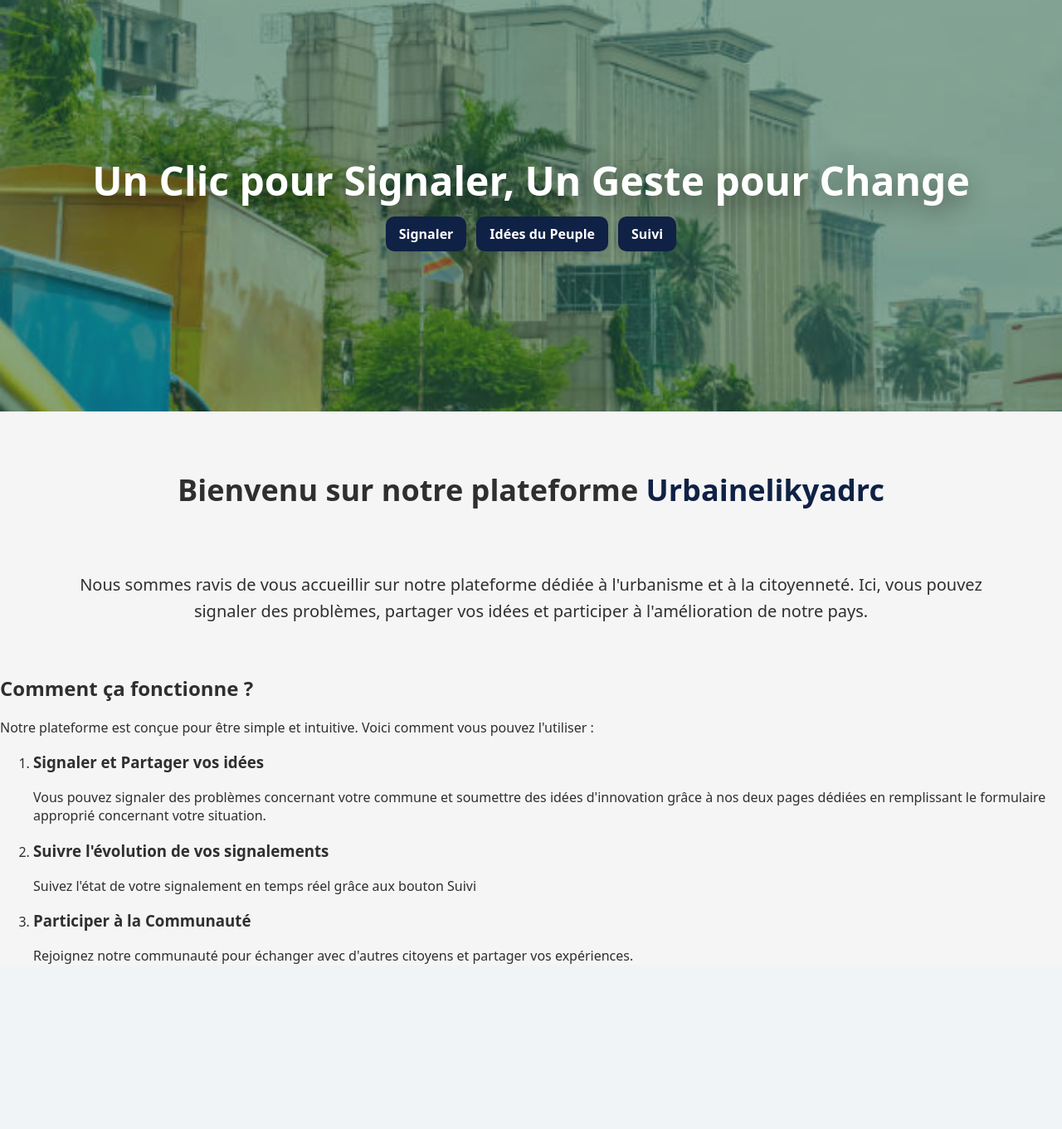
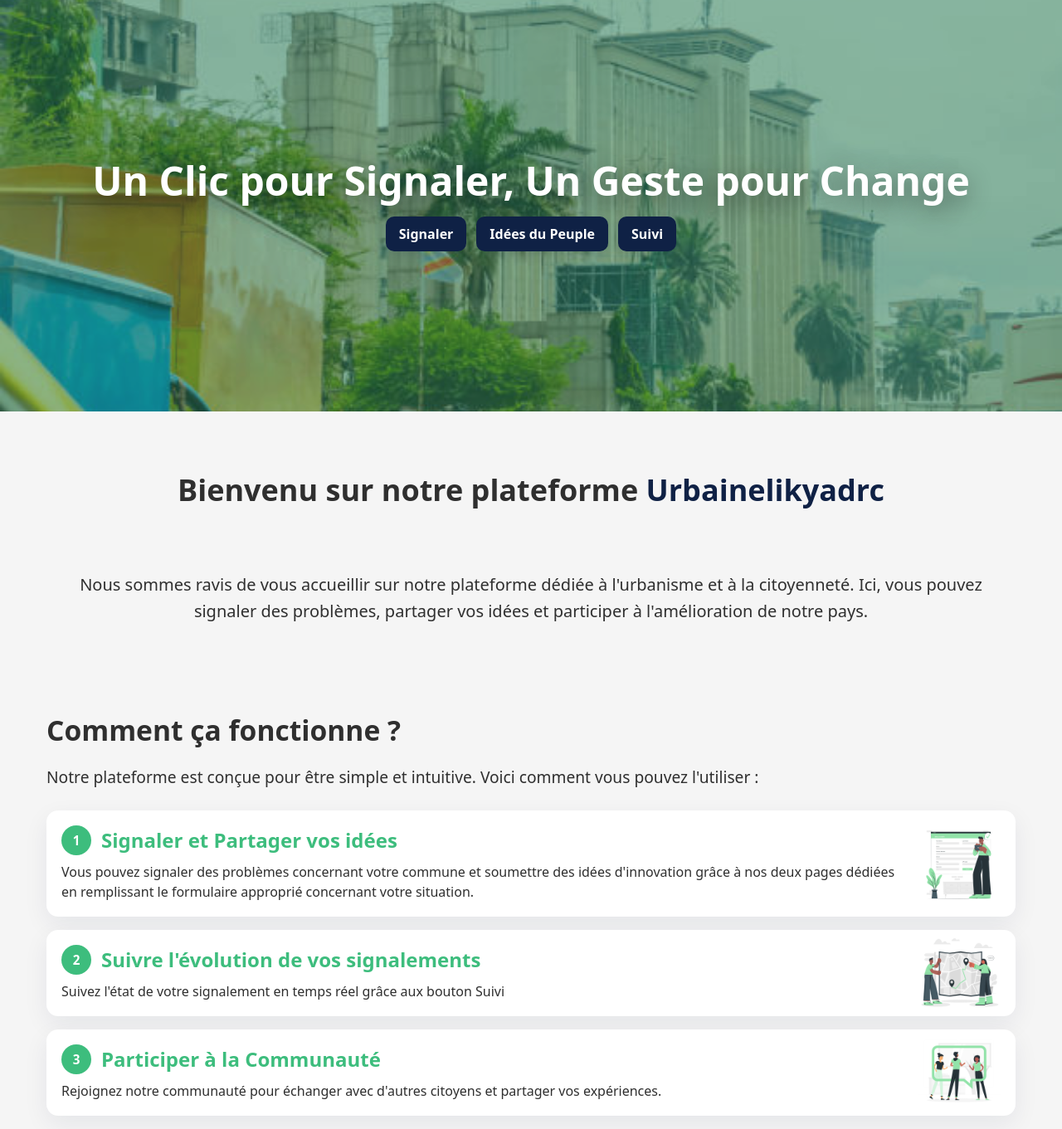
Before and after one commit to Starbenji012/urbainelikyadrc1, a PHP site: page /html/index.html in a window 1280 px wide. Shown: the part 156-1517 px from the top of the page at 83% size. Before the commit the page ends 1318 px from the top, so only its background shows below. Run offline with PHP 8.4, Linux system fonts and the light colour scheme; some libraries are stand-ins or nearby versions; some web fonts are replaced.

Commit message:
Add files via upload
finalité pour la partie fonctionnement et début de la partie statistique (page accueil )

```diff
--- a/urbainelikyadrc/css/index.css
+++ b/urbainelikyadrc/css/index.css
@@ -186,7 +186,7 @@ a.btn-connexion:focus {
 .hero-overlay {
   position: absolute;
   inset: 0;
-  background: rgba(21, 93, 60, 0.45);
+  background: rgba(29, 128, 83, 0.45);
   z-index: 1;
   pointer-events: none;
 }
@@ -273,11 +273,105 @@ a.btn-connexion:focus {
   text-align: center;
 }
 
-/* Version mobile : cacher menu et montrer burger */
+/*fonctionnement*/
+.fonctionnement {
+  max-width: 1200px;
+  margin: 32px auto;
+  padding: 16px;
+  gap: 12px;
+}
+
+.fonctionnement h1 {
+  font-size: 2.1rem;
+  color: var(--gris-fonce-text);
+  margin-bottom: 16px;
+}
+
+.fonctionnement p {
+  font-size: 1.2rem;
+  line-height: 1.6;
+  color: var(--gris-fonce-text);
+  margin-bottom: 24px;
+}
+
+/*liste d'étapes en blocs; image à droite et contenu à gauche*/
+
+ol.etapes {
+  counter-reset: step;
+  list-style: none;
+  margin: 16px 0 0;
+  padding: 0;
+  display: grid;
+  gap: 16px;
+}
+
+/*etape en carte*/
+ol.etapes .etape {
+  counter-increment: step;
+  display: flex;
+  align-items: center;
+  gap: 20px;
+  background: var(--blanc-bg);
+  border-radius: 14px;
+  box-shadow: 0 10px 30px rgba(15, 33, 69, 0.07);
+  position: relative;
+  overflow: visible;
+  padding: 18px 140px 18px 18px; /* espace à droite pour l'image */
+}
+
+/* image positionnée absolument : centrée verticalement et bien visible */
+ol.etapes .etape img {
+  position: absolute;
+  right: 18px; /* was left: 18px */
+  top: 50%;
+  transform: translateY(-50%);
+  width: 100px;
+  height: 100px;
+  object-fit: cover;
+  border-radius: 12px;
+  z-index: 2;
+}
+
+/* numéro automatique placé avant le h3 (dans le flux du texte) */
+ol.etapes .etape .etape-body h3 {
+  display: flex;
+  align-items: center;
+  gap: 12px;
+  margin: 0 0 8px 0;
+  color: var(--vert-val);
+  font-size: 1.5rem;
+}
+
+/* cercle numéro devant le titre */
+ol.etapes .etape .etape-body h3::before {
+  counter-increment: none; /* counter already incremented on .etape */
+  content: counter(step);
+  display: inline-flex;
+  align-items: center;
+  justify-content: center;
+  width: 36px;
+  height: 36px;
+  border-radius: 50%;
+  background: var(--vert-val);
+  color: var(--blanc-bg);
+  font-weight: 700;
+  font-size: 0.95rem;
+  flex: 0 0 36px;
+}
+
+ol.etapes .etape .etape-body p {
+  margin: 0;
+  font-size: 1rem;
+  line-height: 1.5;
+  color: var(--gris-fonce-text);
+}
+
+/* responsive : image plus petite et remise en flux pour mobile */
+
 @media (max-width: 800px) {
   ul.navigation-menu {
     display: none;
-  } /* menu caché par défaut sur mobile */
+  }
   .menu-burger {
     display: inline-flex;
   }
@@ -315,3 +409,26 @@ a.btn-connexion:focus {
     font-size: clamp(20px, 6vw, 30px);
   }
 }
+
+@media (max-width: 700px) {
+  ol.etapes .etape {
+    flex-direction: column;
+    align-items: flex-start;
+    padding: 12px; /* plus compact, plus d'espace vertical */
+  }
+  ol.etapes .etape img {
+    position: relative;
+    right: 0;
+    top: 0;
+    transform: none;
+    width: 72px;
+    height: 72px;
+    margin-bottom: 10px;
+  }
+  /* numéro réduit sur mobile */
+  ol.etapes .etape .etape-body h3::before {
+    width: 28px;
+    height: 28px;
+    font-size: 0.85rem;
+  }
+}
--- a/urbainelikyadrc/html/index.html
+++ b/urbainelikyadrc/html/index.html
@@ -76,21 +76,36 @@
             <h1>Comment ça fonctionne ?</h1>
             <p>Notre plateforme est conçue pour être simple et intuitive. Voici comment vous pouvez l'utiliser :</p>
             <ol class="etapes">
-                <li class="etape-un">
+                <li class="etape">
+
+                    <div class="etape-body">
                         <h3> Signaler et Partager vos idées</h3>
-                    <p>Vous pouvez signaler des problèmes concernant votre commune et soumettre des idées d'innovation
+                        <p>Vous pouvez signaler des problèmes concernant votre commune et soumettre des idées
+                            d'innovation
                             grâce à nos deux pages dédiées en remplissant le formulaire approprié concernant votre
                             situation.</p>
+                        <img src="../img/Forms-cuate.png" alt="forms">
+                    </div>
+
                 </li>
 
-                <li class="etape-deux">
+                <li class="etape">
+                    <div class="etape-body">
                         <h3> Suivre l'évolution de vos signalements</h3>
                         <p> Suivez l'état de votre signalement en temps réel grâce aux bouton <span>Suivi</span></p>
+                        <img src="../img/Paper map-cuate.png" alt="paper map">
+                    </div>
+
+
                 </li>
 
-                <li class="etape-trois">
+                <li class="etape">
+                    <div class="etape-body">
                         <h3> Participer à la Communauté</h3>
-                    <p> Rejoignez notre communauté pour échanger avec d'autres citoyens et partager vos expériences.</p>
+                        <p> Rejoignez notre communauté pour échanger avec d'autres citoyens et partager vos expériences.
+                        </p>
+                    </div>
+                    <img src="../img/Group Chat-rafiki.png" alt="">
                 </li>
             </ol>
 
```
Also changed, not shown: urbainelikyadrc/img/Accept tasks-rafiki-suivi.png (added), urbainelikyadrc/img/Creativity-amico.png (added), urbainelikyadrc/img/Forms-cuate.png (added), urbainelikyadrc/img/Group Chat-rafiki.png (added), urbainelikyadrc/img/Paper map-cuate.png (added), urbainelikyadrc/img/Team spirit-cuate.png (added), urbainelikyadrc/img/Warning-bro.png (added), urbainelikyadrc/img/Warning-rafiki.png (added). Lines whose indentation alone changed are shown as unchanged.
